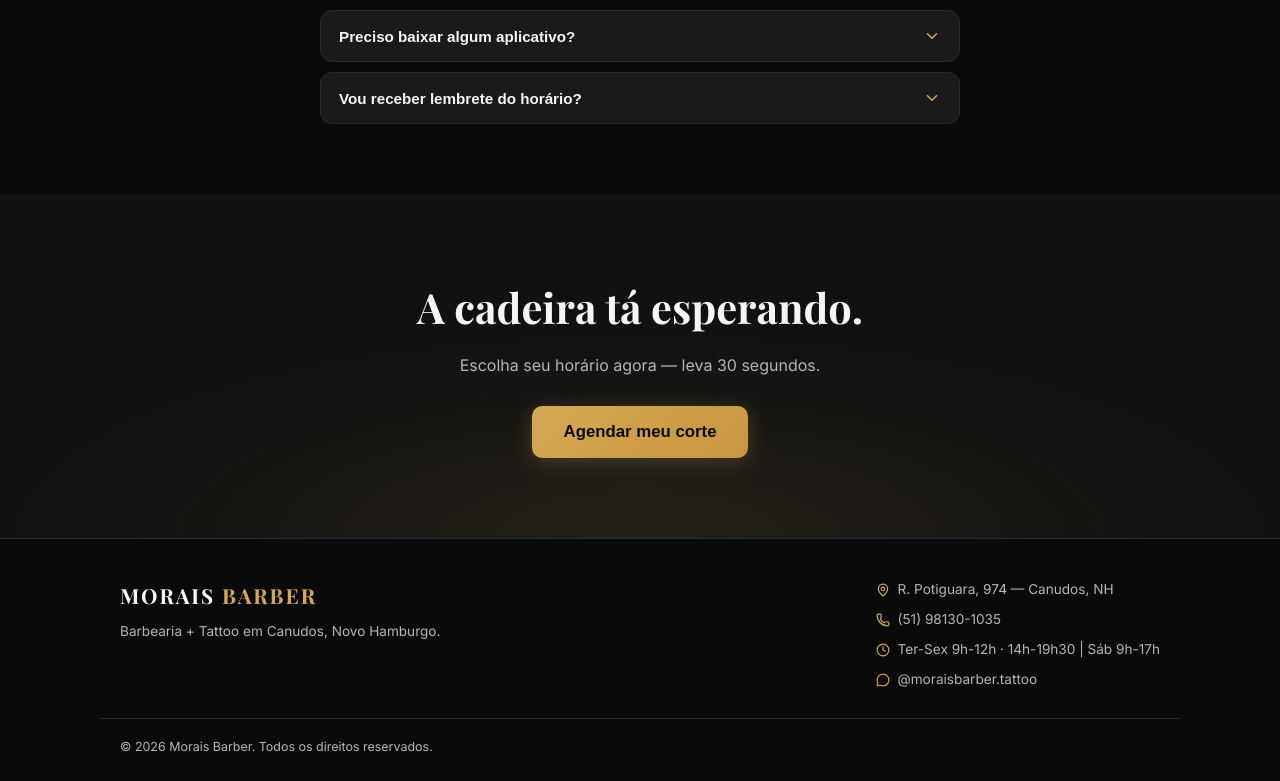
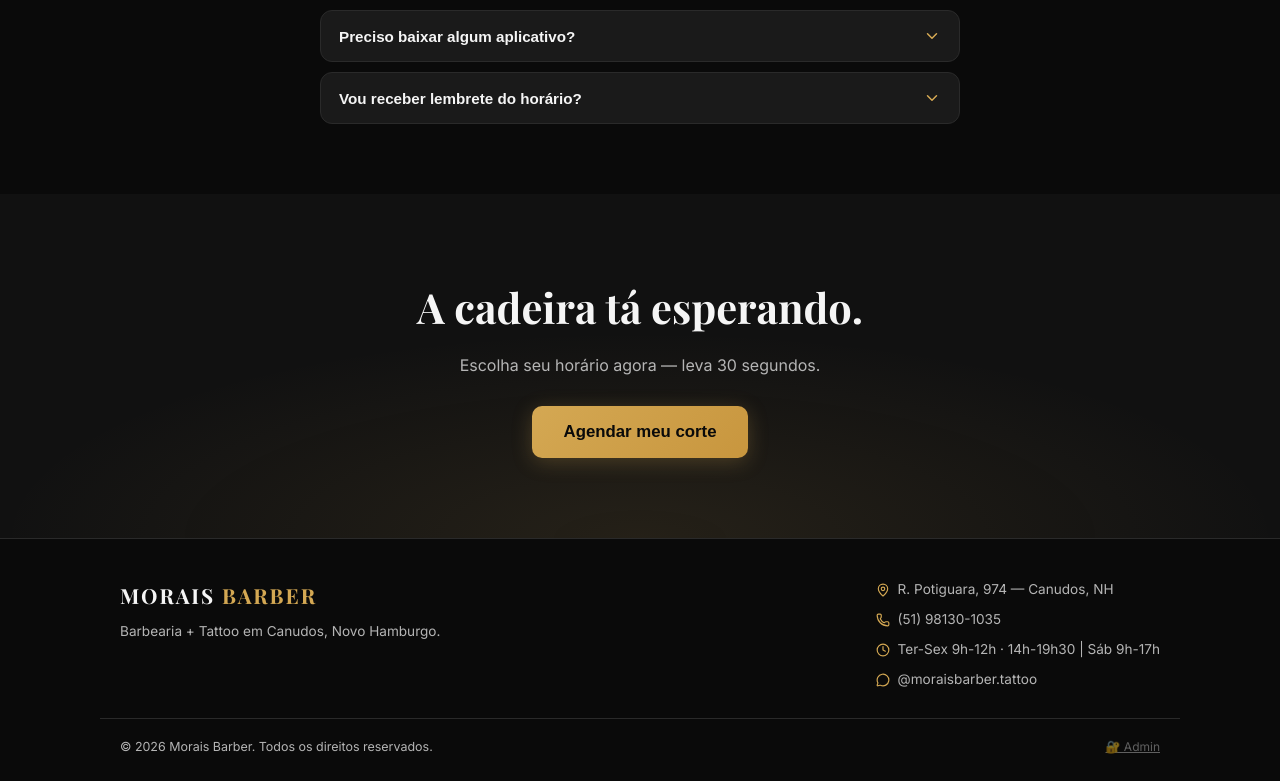
Before and after one commit to cowhezzbiz/Morais-barber, a React (Vite) app: page / in a window 1280 px wide. Shown: the part 5339-6120 px from the top of the page. Built offline with nearby package versions, Linux system fonts and the light colour scheme; no server answers.

Commit message:
feat: botão discreto de Admin no footer para acessar agendamentos
- App.tsx: link '🔐 Admin' adicionado no footer
- preview.css: estilo discreto (opacity 0.5, hover 1)

```diff
--- a/src/App.tsx
+++ b/src/App.tsx
@@ -987,6 +987,7 @@ export default function App() {
         </div>
         <div className="pv-container pv-footer-base">
           <span>© 2026 Morais Barber. Todos os direitos reservados.</span>
+          <a href="#/admin-morais" className="pv-admin-link">🔐 Admin</a>
         </div>
       </footer>
     </div>
--- a/src/preview.css
+++ b/src/preview.css
@@ -660,6 +660,15 @@
 .pv-footer-base a { color: var(--pv-texto-2); }
 .pv-footer-base a:hover { color: var(--pv-ouro); }
 
+.pv-admin-link {
+  font-size: 0.75rem;
+  opacity: 0.5;
+  transition: opacity 0.2s ease;
+}
+.pv-admin-link:hover {
+  opacity: 1;
+}
+
 .pv-preview-tag {
   color: var(--pv-ouro);
   border: 1px dashed rgba(212, 168, 83, 0.5);
```
